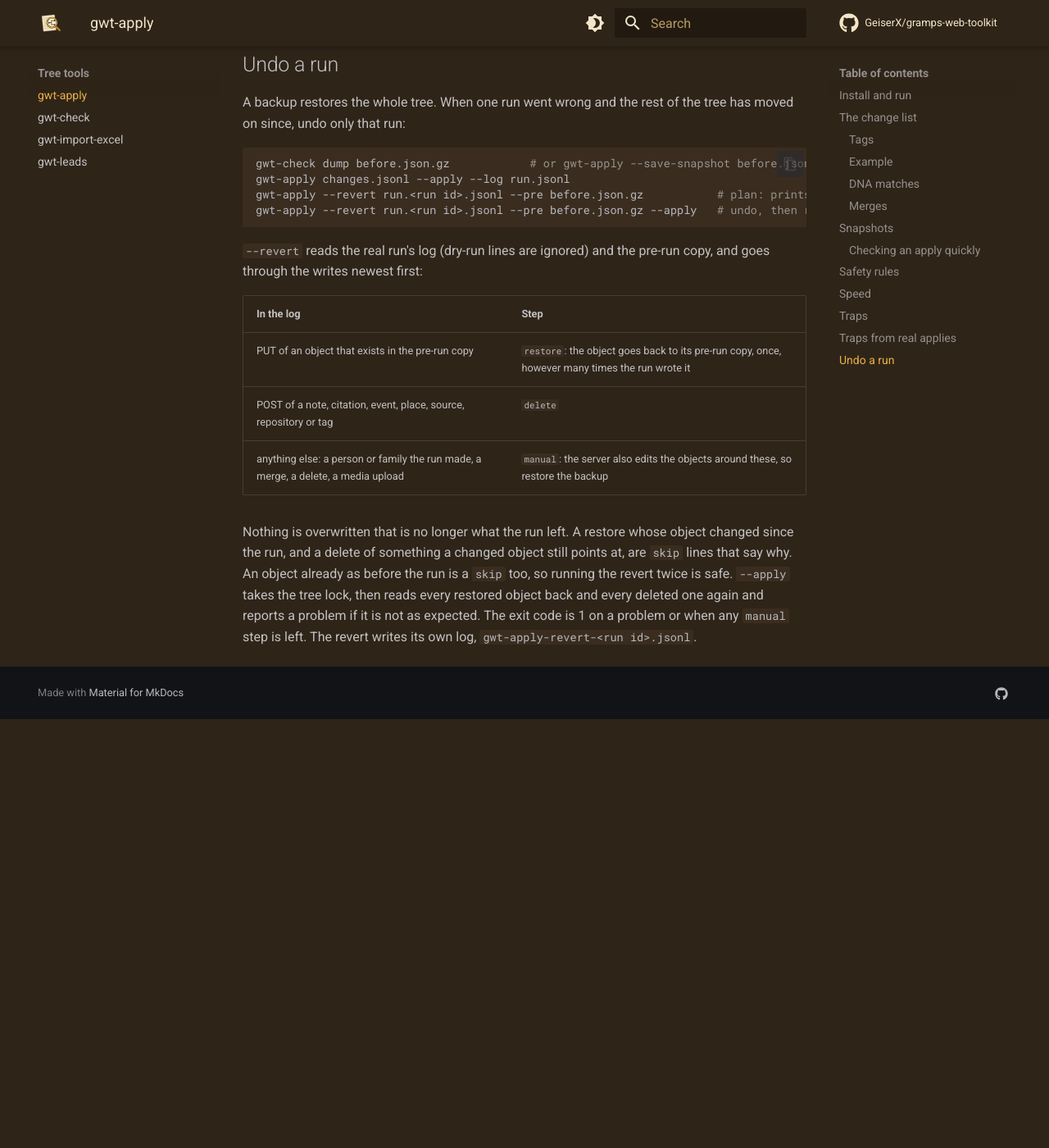
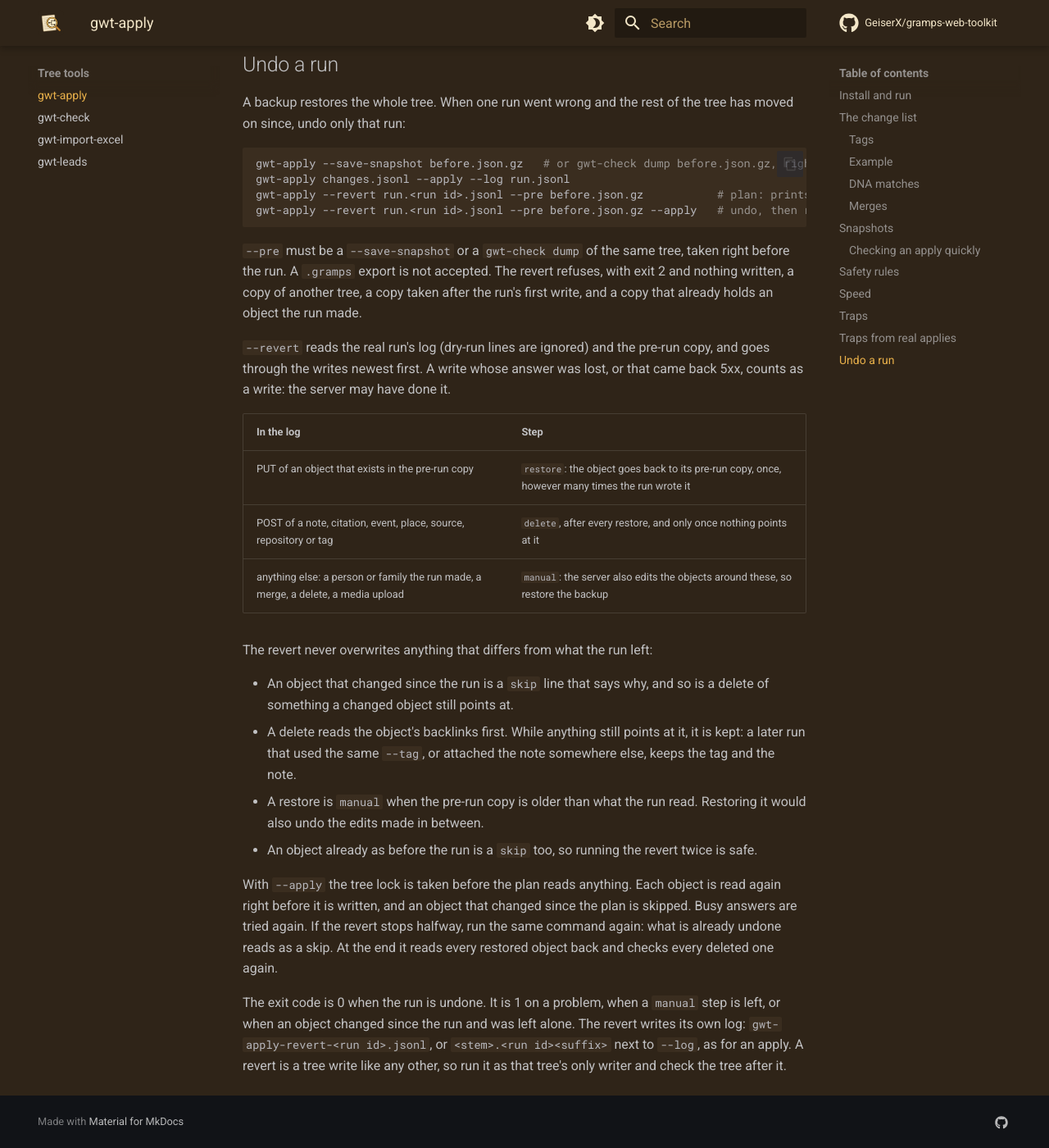
Before and after one commit to GeiserX/gramps-web-toolkit, an MkDocs documentation site: the page built from docs/apply.md, in a window 1280 px wide and 1400 px high, scrolled down 15363 px. Shown: the whole window at 82% size. Built offline with MkDocs 1.6.1 and Material for MkDocs 9.7.7, drawn with Linux system fonts in a browser that asks for light colours; comment, search, counter and statistics services are not loaded; before the commit the page ends 16240 px from its top, so only the background shows below that.

Commit message:
docs(apply): say what --pre must be and how a revert protects later work

````diff
--- a/docs/apply.md
+++ b/docs/apply.md
@@ -238,18 +238,29 @@ Two habits from those rounds belong around every apply, with or without this too
 A backup restores the whole tree. When one run went wrong and the rest of the tree has moved on since, undo only that run:
 
 ```bash
-gwt-check dump before.json.gz            # or gwt-apply --save-snapshot before.json.gz, before the run
+gwt-apply --save-snapshot before.json.gz   # or gwt-check dump before.json.gz, right before the run
 gwt-apply changes.jsonl --apply --log run.jsonl
 gwt-apply --revert run.<run id>.jsonl --pre before.json.gz           # plan: prints every step, writes nothing
 gwt-apply --revert run.<run id>.jsonl --pre before.json.gz --apply   # undo, then read each object back
 ```
 
-`--revert` reads the real run's log (dry-run lines are ignored) and the pre-run copy, and goes through the writes newest first:
+`--pre` must be a `--save-snapshot` or a `gwt-check dump` of the same tree, taken right before the run. A `.gramps` export is not accepted. The revert refuses, with exit 2 and nothing written, a copy of another tree, a copy taken after the run's first write, and a copy that already holds an object the run made.
+
+`--revert` reads the real run's log (dry-run lines are ignored) and the pre-run copy, and goes through the writes newest first. A write whose answer was lost, or that came back 5xx, counts as a write: the server may have done it.
 
 | In the log | Step |
 |---|---|
 | PUT of an object that exists in the pre-run copy | `restore`: the object goes back to its pre-run copy, once, however many times the run wrote it |
-| POST of a note, citation, event, place, source, repository or tag | `delete` |
+| POST of a note, citation, event, place, source, repository or tag | `delete`, after every restore, and only once nothing points at it |
 | anything else: a person or family the run made, a merge, a delete, a media upload | `manual`: the server also edits the objects around these, so restore the backup |
 
-Nothing is overwritten that is no longer what the run left. A restore whose object changed since the run, and a delete of something a changed object still points at, are `skip` lines that say why. An object already as before the run is a `skip` too, so running the revert twice is safe. `--apply` takes the tree lock, then reads every restored object back and every deleted one again and reports a problem if it is not as expected. The exit code is 1 on a problem or when any `manual` step is left. The revert writes its own log, `gwt-apply-revert-<run id>.jsonl`.
+The revert never overwrites anything that differs from what the run left:
+
+- An object that changed since the run is a `skip` line that says why, and so is a delete of something a changed object still points at.
+- A delete reads the object's backlinks first. While anything still points at it, it is kept: a later run that used the same `--tag`, or attached the note somewhere else, keeps the tag and the note.
+- A restore is `manual` when the pre-run copy is older than what the run read. Restoring it would also undo the edits made in between.
+- An object already as before the run is a `skip` too, so running the revert twice is safe.
+
+With `--apply` the tree lock is taken before the plan reads anything. Each object is read again right before it is written, and an object that changed since the plan is skipped. Busy answers are tried again. If the revert stops halfway, run the same command again: what is already undone reads as a skip. At the end it reads every restored object back and checks every deleted one again.
+
+The exit code is 0 when the run is undone. It is 1 on a problem, when a `manual` step is left, or when an object changed since the run and was left alone. The revert writes its own log: `gwt-apply-revert-<run id>.jsonl`, or `<stem>.<run id><suffix>` next to `--log`, as for an apply. A revert is a tree write like any other, so run it as that tree's only writer and check the tree after it.
````
